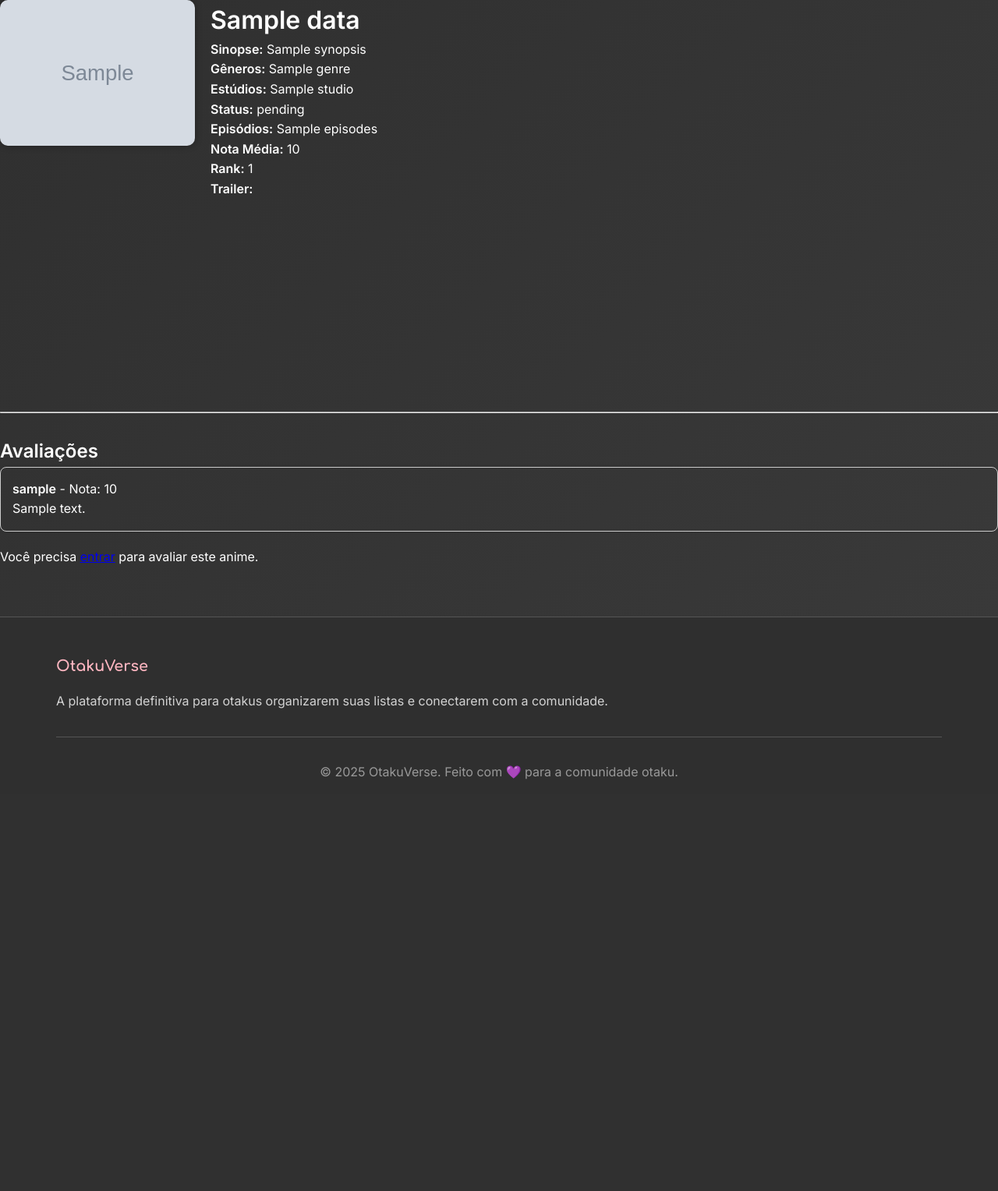
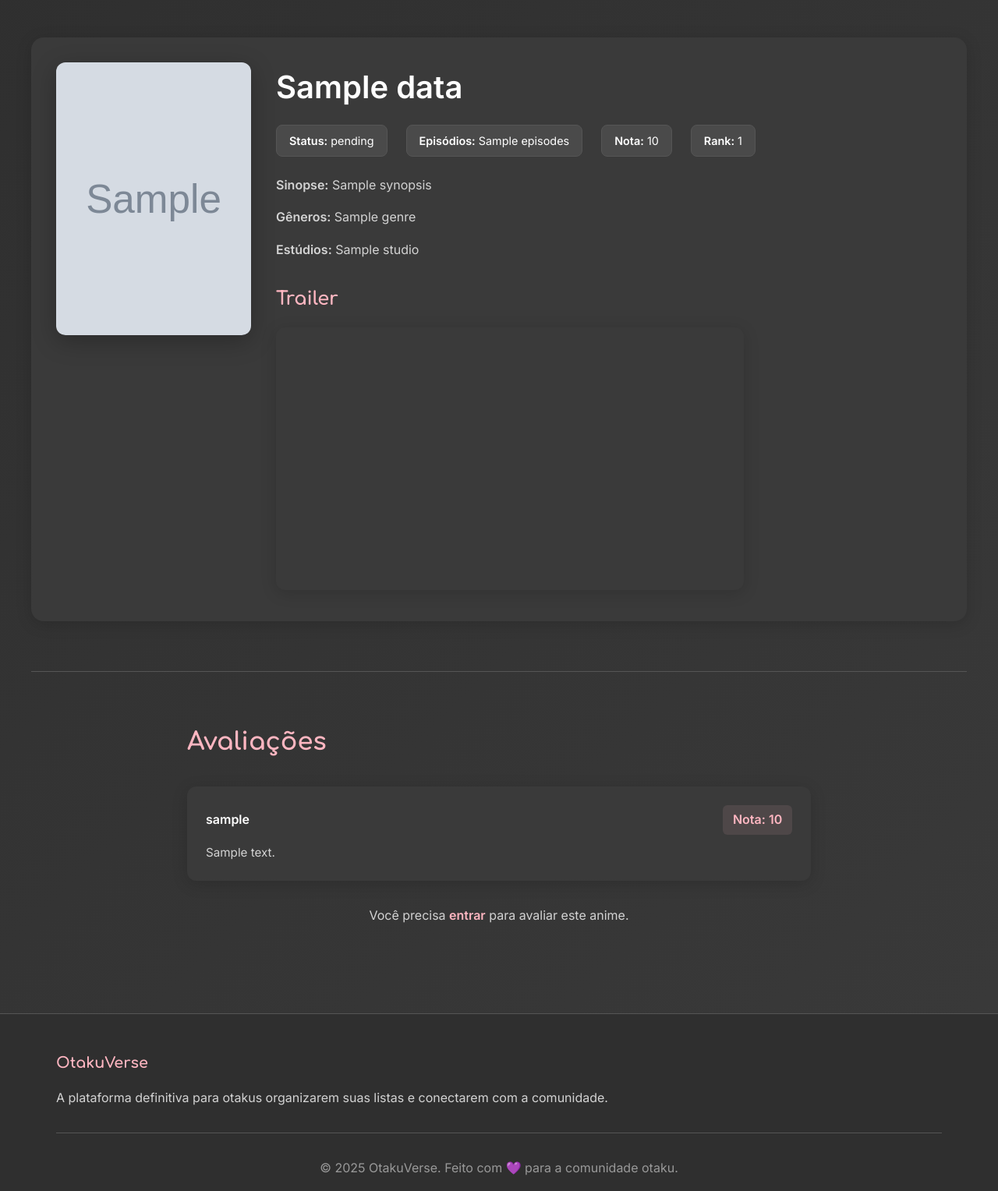
Before and after one commit to Nobutann/OtakuVerse, a Django app: page /animes/animes/1/ in a window 1280 px wide. Shown: the part 81-1609 px from the top of the page at 78% size. Before the commit the page ends 1081 px from the top, so only its background shows below. Run offline with Django 5.2, Linux system fonts and the light colour scheme; tables that the repository leaves empty hold one stand-in row (values such as "Sample post"); grey boxes marked "Sample" are stand-in pictures; a database or web service that is not in the repository returns one stand-in record (values such as "Sample title"); data that the repository does not hold is empty.

Commit message:
atualização do css de avaliações

```diff
--- a/static/main/css/style.css
+++ b/static/main/css/style.css
@@ -635,3 +635,241 @@ body {
         max-width: 300px;
     }
 }
+
+/* --- Detalhes do Anime --- */
+.anime-details-page {
+    padding: 3rem 0;
+}
+
+.anime-info-section {
+    display: flex;
+    flex-wrap: wrap;
+    gap: 2rem;
+    background: var(--dark-card);
+    border-radius: var(--border-radius-lg);
+    padding: 2rem;
+    box-shadow: var(--shadow-soft);
+}
+
+.anime-poster-lg {
+    flex-shrink: 0;
+    width: 250px;
+    height: 350px;
+    border-radius: var(--border-radius);
+    overflow: hidden;
+    box-shadow: var(--shadow-hover);
+}
+
+.anime-poster-lg img {
+    width: 100%;
+    height: 100%;
+    object-fit: cover;
+    transition: transform 0.3s ease;
+}
+
+.anime-poster-lg:hover img {
+    transform: scale(1.05);
+}
+
+.anime-main-info {
+    flex: 1;
+    min-width: 300px;
+}
+
+.anime-title-lg {
+    font-size: 2.5rem;
+    font-weight: 700;
+    margin-bottom: 1rem;
+    color: var(--text-primary);
+}
+
+.anime-synopsis,
+.anime-genres,
+.anime-studios {
+    color: var(--text-secondary);
+    margin-bottom: 1rem;
+    line-height: 1.6;
+}
+
+.anime-stats {
+    display: flex;
+    flex-wrap: wrap;
+    gap: 1.5rem;
+    margin-bottom: 1.5rem;
+}
+
+.stat-item {
+    font-size: 0.9rem;
+    color: var(--text-primary);
+    background: var(--dark-light);
+    padding: 0.5rem 1rem;
+    border-radius: 8px;
+    border: 1px solid var(--dark-border);
+}
+
+.anime-trailer-container {
+    margin-top: 2rem;
+}
+
+.anime-trailer-container iframe {
+    width: 100%;
+    max-width: 600px;
+    aspect-ratio: 16/9;
+    border-radius: var(--border-radius);
+    box-shadow: var(--shadow-soft);
+}
+
+.trailer-title {
+    font-family: 'Comfortaa', cursive;
+    font-size: 1.5rem;
+    margin-bottom: 1rem;
+    color: var(--text-accent);
+}
+
+.divider {
+    border: none;
+    height: 1px;
+    background-color: var(--dark-border);
+    margin: 4rem 0;
+}
+
+/* --- Seção de Avaliações --- */
+.reviews-section {
+    max-width: 800px;
+    margin: 0 auto;
+}
+
+.section-title-sm {
+    font-family: 'Comfortaa', cursive;
+    font-size: 2rem;
+    font-weight: 600;
+    margin-bottom: 2rem;
+    color: var(--text-accent);
+}
+
+.review-card {
+    background: var(--dark-card);
+    border-radius: var(--border-radius);
+    padding: 1.5rem;
+    margin-bottom: 1.5rem;
+    box-shadow: var(--shadow-soft);
+}
+
+.review-header {
+    display: flex;
+    justify-content: space-between;
+    align-items: center;
+    margin-bottom: 0.75rem;
+}
+
+.review-user {
+    font-size: 1rem;
+    color: var(--text-primary);
+}
+
+.review-score {
+    font-weight: 600;
+    color: var(--primary-pink);
+    background: rgba(255, 182, 193, 0.1);
+    padding: 0.4rem 0.8rem;
+    border-radius: 6px;
+}
+
+.review-comment {
+    font-size: 0.95rem;
+    color: var(--text-secondary);
+    line-height: 1.5;
+}
+
+.no-reviews {
+    color: var(--text-muted);
+    font-style: italic;
+    margin-bottom: 2rem;
+}
+
+.review-form-container {
+    background: var(--dark-card);
+    border-radius: var(--border-radius);
+    padding: 2rem;
+    box-shadow: var(--shadow-soft);
+    margin-top: 3rem;
+}
+
+.form-title {
+    font-size: 1.5rem;
+    font-weight: 600;
+    margin-bottom: 1.5rem;
+    color: var(--text-accent);
+}
+
+.review-form .form-group {
+    margin-bottom: 1rem;
+}
+
+.review-form label {
+    display: block;
+    margin-bottom: 0.5rem;
+    font-weight: 500;
+    color: var(--text-primary);
+}
+
+.form-select,
+.form-textarea {
+    width: 100%;
+    padding: 0.75rem;
+    background: var(--dark-light);
+    border: 1px solid var(--dark-border);
+    border-radius: 8px;
+    color: var(--text-primary);
+    font-size: 1rem;
+    transition: all 0.3s ease;
+    resize: vertical;
+}
+
+.form-select:focus,
+.form-textarea:focus {
+    border-color: var(--primary-pink);
+    outline: none;
+    box-shadow: 0 0 10px rgba(255, 182, 193, 0.3);
+}
+
+.submit-btn {
+    margin-top: 1.5rem;
+}
+
+.login-prompt {
+    margin-top: 2rem;
+    text-align: center;
+    color: var(--text-secondary);
+}
+
+.login-prompt a {
+    color: var(--primary-pink);
+    text-decoration: none;
+    font-weight: 600;
+}
+
+.login-prompt a:hover {
+    text-decoration: underline;
+}
+
+@media (max-width: 768px) {
+    .anime-info-section {
+        flex-direction: column;
+        align-items: center;
+        text-align: center;
+    }
+    .anime-main-info {
+        text-align: center;
+    }
+    .anime-poster-lg {
+        width: 100%;
+        max-width: 200px;
+    }
+    .anime-stats {
+        justify-content: center;
+    }
+    .review-form-container {
+        padding: 1.5rem;
+    }
+}
--- a/templates/animes/pagina_de_detalhes.html
+++ b/templates/animes/pagina_de_detalhes.html
@@ -1,68 +1,84 @@
 {% extends 'base.html' %}
 
 {% block content %}
+<div class="container anime-details-page">
 
-<div style="display: flex; gap: 20px; margin-bottom: 30px;">
-    <!-- Capa do Anime -->
-    <div>
+    <div class="anime-info-section">
         {% if anime.images.jpg.image_url %}
-            <img src="{{ anime.images.jpg.image_url }}" alt="Capa de {{ anime.title }}" style="width: 250px; border-radius: 10px; box-shadow: 0 0 10px rgba(0,0,0,0.3);">
+            <div class="anime-poster-lg">
+                <img src="{{ anime.images.jpg.image_url }}" alt="Capa de {{ anime.title }}">
+            </div>
+        {% endif %}
+
+        <div class="anime-main-info">
+            <h1 class="anime-title-lg">{{ anime.title }}</h1>
+
+            {% if erro %}
+                <div class="error-banner">
+                    <p>{{ erro }}</p>
+                </div>
+            {% endif %}
+
+            <div class="anime-stats">
+                {% if anime.status %}
+                    <span class="stat-item"><strong>Status:</strong> {{ anime.status }}</span>
+                {% endif %}
+                {% if anime.episodes %}
+                    <span class="stat-item"><strong>Episódios:</strong> {{ anime.episodes }}</span>
+                {% endif %}
+                {% if anime.score %}
+                    <span class="stat-item"><strong>Nota:</strong> {{ anime.score }}</span>
+                {% endif %}
+                {% if anime.rank %}
+                    <span class="stat-item"><strong>Rank:</strong> {{ anime.rank }}</span>
                 {% endif %}
             </div>
 
-    <!-- Informações do Anime -->
-    <div style="flex: 1;">
-        <h1 style="margin-top: 0;">{{ anime.title }}</h1>
-
-        {% if erro %}
-            <p style="color: red;">{{ erro }}</p>
-        {% endif %}
-
-        <p><strong>Sinopse:</strong> {{ anime.synopsis }}</p>
-        <p><strong>Gêneros:</strong> {{ anime.genres|join:", " }}</p>
-        <p><strong>Estúdios:</strong> {{ anime.studios|join:", " }}</p>
-
-        {% if anime.status %}<p><strong>Status:</strong> {{ anime.status }}</p>{% endif %}
-        {% if anime.episodes %}<p><strong>Episódios:</strong> {{ anime.episodes }}</p>{% endif %}
-        {% if anime.score %}<p><strong>Nota Média:</strong> {{ anime.score }}</p>{% endif %}
-        {% if anime.rank %}<p><strong>Rank:</strong> {{ anime.rank }}</p>{% endif %}
+            <p class="anime-synopsis"><strong>Sinopse:</strong> {{ anime.synopsis }}</p>
+            <p class="anime-genres"><strong>Gêneros:</strong> {{ anime.genres|join:", " }}</p>
+            <p class="anime-studios"><strong>Estúdios:</strong> {{ anime.studios|join:", " }}</p>
 
             {% if anime.trailer and anime.trailer.embed_url %}
-            <p>
-                <strong>Trailer:</strong><br>
-                <iframe width="400" height="225" src="{{ anime.trailer.embed_url }}" frameborder="0" allowfullscreen style="border-radius: 10px; margin-top: 10px;"></iframe>
-            </p>
+                <div class="anime-trailer-container">
+                    <h3 class="trailer-title">Trailer</h3>
+                    <iframe src="{{ anime.trailer.embed_url }}" frameborder="0" allowfullscreen></iframe>
+                </div>
             {% endif %}
         </div>
     </div>
 
-<hr style="margin: 30px 0;">
+    <hr class="divider">
 
-<!-- Avaliações -->
-<h2>Avaliações</h2>
+    <section class="reviews-section">
+        <h2 class="section-title-sm">Avaliações</h2>
 
         {% if reviews %}
             {% for review in reviews %}
-        <div style="border: 1px solid #ccc; padding: 15px; margin-bottom: 15px; border-radius: 8px; box-shadow: 0 0 5px rgba(0,0,0,0.1);">
-            <p><strong>{{ review.user.username }}</strong> - Nota: {{ review.score }}</p>
+                <div class="review-card">
+                    <div class="review-header">
+                        <strong class="review-user">{{ review.user.username }}</strong>
+                        <span class="review-score">Nota: {{ review.score }}</span>
+                    </div>
                     {% if review.comment %}
-                <p>{{ review.comment }}</p>
+                        <p class="review-comment">{{ review.comment }}</p>
                     {% endif %}
                 </div>
             {% empty %}
-        <p>Nenhuma avaliação ainda.</p>
+                <p class="no-reviews">Nenhuma avaliação ainda.</p>
             {% endfor %}
         {% else %}
-    <p>Nenhuma avaliação ainda.</p>
+            <p class="no-reviews">Nenhuma avaliação ainda.</p>
         {% endif %}
 
-<!-- Formulário de Avaliação -->
         {% if user.is_authenticated %}
+            <div class="review-form-container">
+                <h3 class="form-title">Deixe sua avaliação</h3>
                 {% with mal_id=anime.mal_id %}
-        <form method="post" action="{% url 'avaliar_anime' mal_id %}" style="margin-top: 30px; max-width: 500px;">
+                    <form method="post" action="{% url 'avaliar_anime' mal_id %}" class="review-form">
                         {% csrf_token %}
+                        <div class="form-group">
                             <label for="score"><strong>Nota:</strong></label>
-            <select name="score" id="score" required style="margin-left: 10px; padding: 5px;">
+                            <select name="score" id="score" required class="form-select">
                                 <option value="10">10 - Obra-Prima</option>
                                 <option value="9">9 - Ótimo</option>
                                 <option value="8">8 - Muito Bom</option>
@@ -74,19 +90,20 @@
                                 <option value="2">2 - Horrível</option>
                                 <option value="1">1 - Abominável</option>
                             </select>
-
-            <div style="margin-top: 10px;">
-                <label for="comment"><strong>Comentário:</strong></label><br>
-                <textarea name="comment" id="comment" rows="4" style="width: 100%; padding: 5px; border-radius: 5px;"></textarea>
                         </div>
-
-            <button type="submit" style="margin-top: 10px; padding: 8px 15px; border-radius: 5px; background-color: #4CAF50; color: white; border: none; cursor: pointer;">
-                Enviar
+                        <div class="form-group">
+                            <label for="comment"><strong>Comentário:</strong></label>
+                            <textarea name="comment" id="comment" rows="4" class="form-textarea"></textarea>
+                        </div>
+                        <button type="submit" class="submit-btn cta-btn primary">
+                            Enviar Avaliação
                         </button>
                     </form>
                 {% endwith %}
+            </div>
         {% else %}
-    <p style="margin-top: 20px;">Você precisa <a href="{% url 'login_user' %}">entrar</a> para avaliar este anime.</p>
+            <p class="login-prompt">Você precisa <a href="{% url 'login_user' %}">entrar</a> para avaliar este anime.</p>
         {% endif %}
-
+    </section>
+</div>
 {% endblock %}
```
Lines whose indentation alone changed are shown as unchanged.
